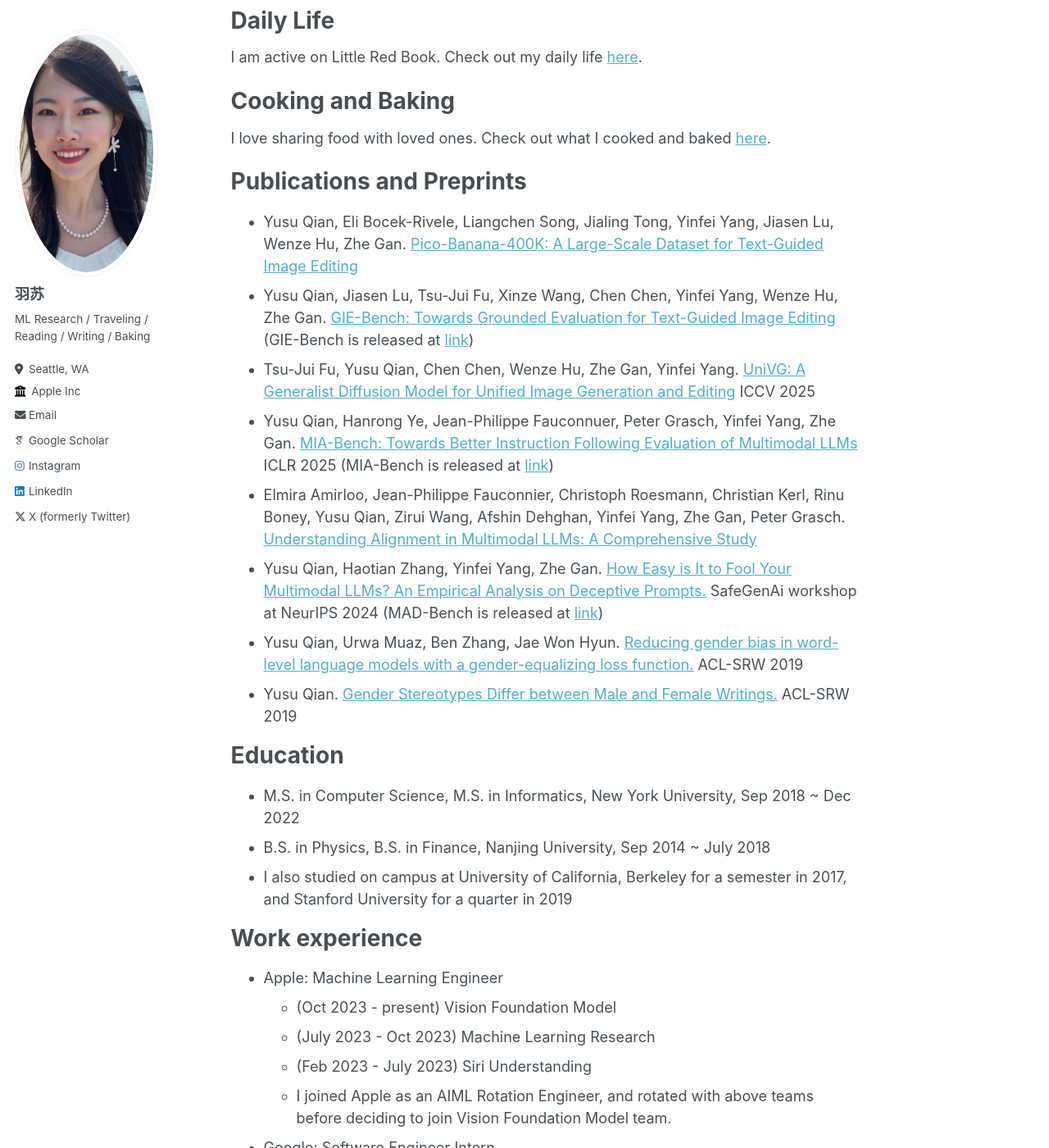
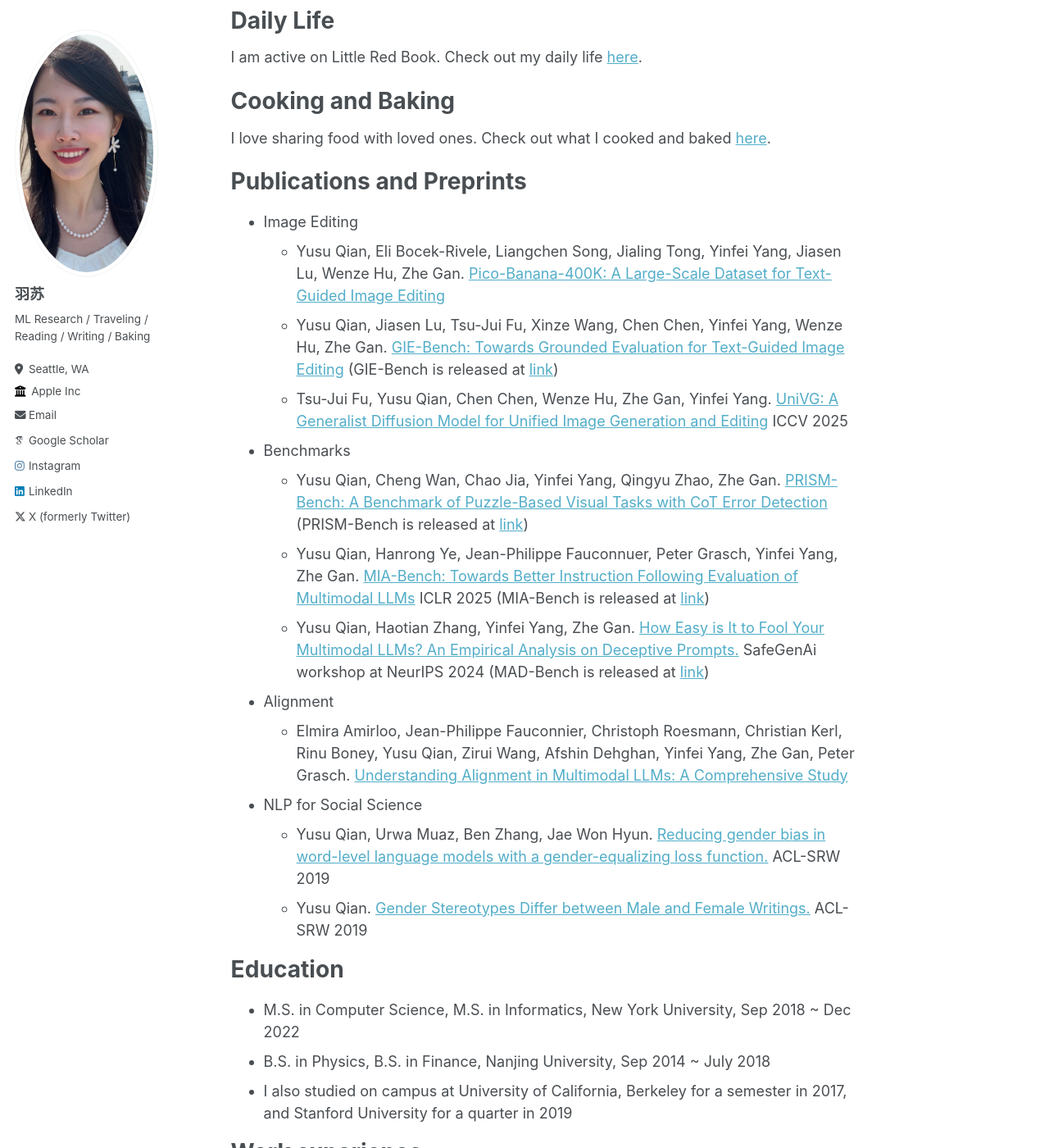
Before and after one commit to sueqian6/sueqian6.github.io, a Jekyll site: the page built from _pages/about.md, in a window 1280 px wide and 1400 px high, scrolled down 762 px. Shown: the whole window at 82% size. Built offline with Jekyll 4.4.1, drawn with Linux system fonts in a browser that asks for light colours; some web fonts are replaced.

Commit message:
Update about.md

```diff
--- a/_pages/about.md
+++ b/_pages/about.md
@@ -36,15 +36,20 @@ I love sharing food with loved ones. Check out what I cooked and baked [here](ht
 
 Publications and Preprints
 ======
-* Yusu Qian, Eli Bocek-Rivele, Liangchen Song, Jialing Tong, Yinfei Yang, Jiasen Lu, Wenze Hu, Zhe Gan. [Pico-Banana-400K: A Large-Scale Dataset for Text-Guided Image Editing](https://arxiv.org/pdf/2510.19808)
-* Yusu Qian, Jiasen Lu, Tsu-Jui Fu, Xinze Wang, Chen Chen, Yinfei Yang, Wenze Hu, Zhe Gan. [GIE-Bench: Towards Grounded Evaluation for Text-Guided Image Editing](https://arxiv.org/abs/2505.11493) (GIE-Bench is released at [link](https://sueqian6.github.io/GIE-Bench-web/))
-* Tsu-Jui Fu, Yusu Qian, Chen Chen, Wenze Hu, Zhe Gan, Yinfei Yang. [UniVG: A Generalist Diffusion Model for Unified Image Generation and Editing](https://arxiv.org/pdf/2503.12652) ICCV 2025
-* Yusu Qian, Hanrong Ye, Jean-Philippe Fauconnuer, Peter Grasch, Yinfei Yang, Zhe Gan. [MIA-Bench: Towards Better Instruction Following Evaluation of Multimodal LLMs](https://arxiv.org/pdf/2407.01509) ICLR 2025 (MIA-Bench is released at [link](https://github.com/apple/ml-mia-bench))
-* Elmira Amirloo, Jean-Philippe Fauconnier, Christoph Roesmann, Christian Kerl, Rinu Boney, Yusu Qian, Zirui Wang, Afshin Dehghan, Yinfei Yang, Zhe Gan, Peter Grasch. [Understanding Alignment in Multimodal LLMs: A Comprehensive Study](https://arxiv.org/pdf/2407.02477)
-* Yusu Qian, Haotian Zhang, Yinfei Yang, Zhe Gan. [How Easy is It to Fool Your Multimodal LLMs? An
+* Image Editing
+  * Yusu Qian, Eli Bocek-Rivele, Liangchen Song, Jialing Tong, Yinfei Yang, Jiasen Lu, Wenze Hu, Zhe Gan. [Pico-Banana-400K: A Large-Scale Dataset for Text-Guided Image Editing](https://arxiv.org/pdf/2510.19808)
+  * Yusu Qian, Jiasen Lu, Tsu-Jui Fu, Xinze Wang, Chen Chen, Yinfei Yang, Wenze Hu, Zhe Gan. [GIE-Bench: Towards Grounded Evaluation for Text-Guided Image Editing](https://arxiv.org/abs/2505.11493) (GIE-Bench is released at [link](https://sueqian6.github.io/GIE-Bench-web/))
+  * Tsu-Jui Fu, Yusu Qian, Chen Chen, Wenze Hu, Zhe Gan, Yinfei Yang. [UniVG: A Generalist Diffusion Model for Unified Image Generation and Editing](https://arxiv.org/pdf/2503.12652) ICCV 2025
+* Benchmarks
+  * Yusu Qian, Cheng Wan, Chao Jia, Yinfei Yang, Qingyu Zhao, Zhe Gan. [PRISM-Bench: A Benchmark of Puzzle-Based Visual Tasks with CoT Error Detection](https://arxiv.org/pdf/2510.23594) (PRISM-Bench is released at [link](https://github.com/JornyWan/PRISM-Bench))
+  * Yusu Qian, Hanrong Ye, Jean-Philippe Fauconnuer, Peter Grasch, Yinfei Yang, Zhe Gan. [MIA-Bench: Towards Better Instruction Following Evaluation of Multimodal LLMs](https://arxiv.org/pdf/2407.01509) ICLR 2025 (MIA-Bench is released at [link](https://github.com/apple/ml-mia-bench))
+  * Yusu Qian, Haotian Zhang, Yinfei Yang, Zhe Gan. [How Easy is It to Fool Your Multimodal LLMs? An
 Empirical Analysis on Deceptive Prompts.](https://arxiv.org/pdf/2402.13220.pdf) SafeGenAi workshop at NeurIPS 2024 (MAD-Bench is released at [link](https://github.com/apple/ml-mad-bench))
-* Yusu Qian, Urwa Muaz, Ben Zhang, Jae Won Hyun. [Reducing gender bias in word-level language models with a gender-equalizing loss function.](https://aclanthology.org/P19-2031.pdf) ACL-SRW 2019
-* Yusu Qian. [Gender Stereotypes Differ between Male and Female Writings.](https://aclanthology.org/P19-2007.pdf) ACL-SRW 2019
+* Alignment
+  * Elmira Amirloo, Jean-Philippe Fauconnier, Christoph Roesmann, Christian Kerl, Rinu Boney, Yusu Qian, Zirui Wang, Afshin Dehghan, Yinfei Yang, Zhe Gan, Peter Grasch. [Understanding Alignment in Multimodal LLMs: A Comprehensive Study](https://arxiv.org/pdf/2407.02477)
+* NLP for Social Science
+  * Yusu Qian, Urwa Muaz, Ben Zhang, Jae Won Hyun. [Reducing gender bias in word-level language models with a gender-equalizing loss function.](https://aclanthology.org/P19-2031.pdf) ACL-SRW 2019
+  * Yusu Qian. [Gender Stereotypes Differ between Male and Female Writings.](https://aclanthology.org/P19-2007.pdf) ACL-SRW 2019
 
 Education
 ======
```
